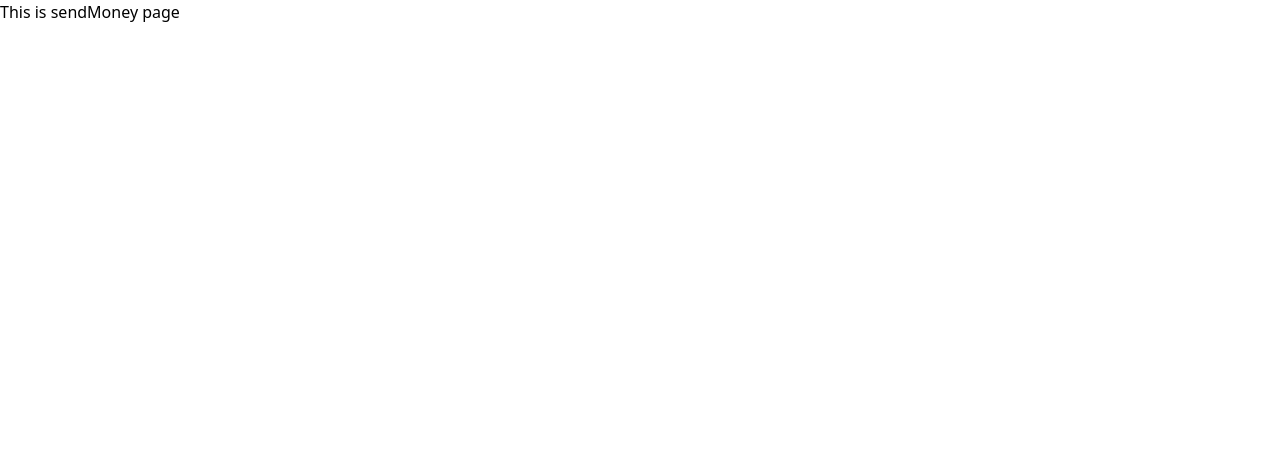
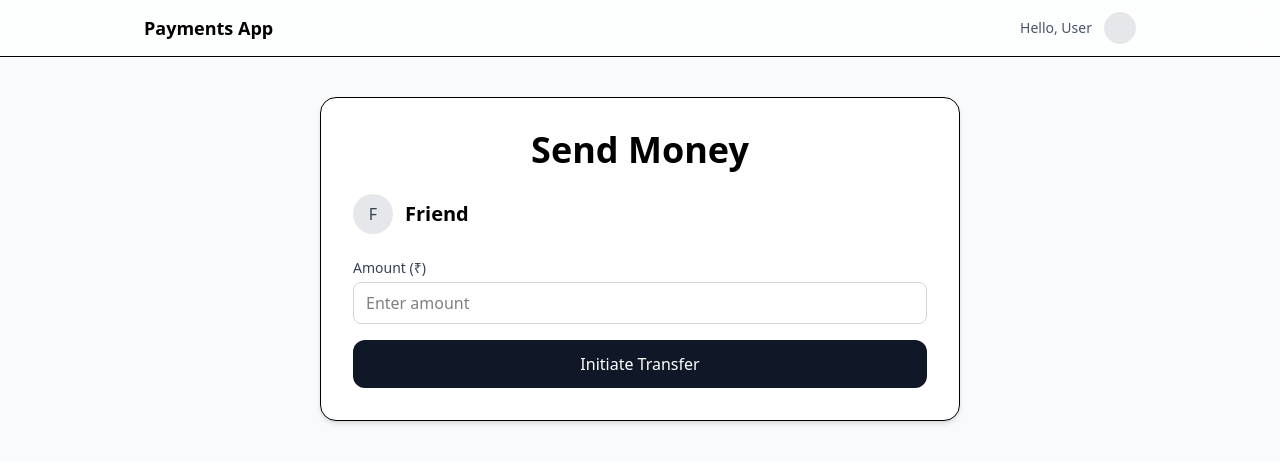
Before and after one commit to SrivastavaHarsit/PayApp, a React (Vite) app in the folder pay-app/frontend/: page /send in a window 1280 px wide. Shown: the top 464 px of the page. Built offline with nearby package versions, Linux system fonts and the light colour scheme; no server answers.

Commit message:
SendMoney Created and interceptors added

```diff
--- a/pay-app/frontend/src/lib/api.js
+++ b/pay-app/frontend/src/lib/api.js
@@ -1,3 +1,30 @@
-export default function api() {
-    return 1;
-}
+import axios from 'axios';
+
+const api = axios.create({
+  baseURL: import.meta.env.VITE_API_URL,   // e.g. http://localhost:3000/api/v1
+  timeout: 15000,
+});
+
+// Attach token to every request (if present)
+api.interceptors.request.use(
+  (config) => {
+    const token = localStorage.getItem('payapp_token');
+    if (token) config.headers.Authorization = `Bearer ${token}`;
+    return config;
+  },
+  (error) => Promise.reject(error)
+);
+
+// Handle 401s globally
+api.interceptors.response.use(
+  (res) => res,
+  (error) => {
+    if (error?.response?.status === 401) {
+      localStorage.removeItem('payapp_token');
+      window.location.href = '/signin';
+    }
+    return Promise.reject(error);
+  }
+);
+
+export default api;
--- a/pay-app/frontend/src/pages/SendMoney.jsx
+++ b/pay-app/frontend/src/pages/SendMoney.jsx
@@ -1,7 +1,76 @@
+import { useEffect, useState } from 'react';
+import { useLocation, useNavigate } from 'react-router-dom';
+import AppBar from '../components/AppBar';
+import Button from '../components/Button';
+import Input from '../components/Input';
+import Avatar from '../components/Avatar';
+import Heading from '../components/Heading';
+import api from '../lib/api';
+
+function useQuery() {
+    const { search} = useLocation();
+    return new URLSearchParams(search);
+}
+
+
 export default function SendMoney() {
+    const q = useQuery();
+    const to = q.get('to') || '';
+    const name = q.get('name') || 'Friend';
+    const initials = (name?.[0] ?? 'U').toUpperCase();
+
+    const[amount, setAmount] = useState('');
+    const[status, setStatus] = useState({ type: '', msg: ''});
+    const navigate = useNavigate();
+
+    useEffect(() => {
+        setStatus({ type: '', msg: ''});
+    }, [amount])
+
+
+    const submit = async (e) => {
+        e.preventDefault();
+        setStatus({ type: '', msg: ''});
+        const n = Number(amount);
+        if(!to || !n || n <= 0) {
+            setStatus({ type: 'error', msg: 'Please enter a valid amount'});
+            return;
+        }
+        try {
+            await api.post('/account/transfer', {toUsername: to, amount: n});
+            setStatus({ type: 'success', msg: 'Transfer successful!'});
+            setTimeout(() => navigate('/dashboard', { replace: true}), 1500);
+        } catch(err) {
+            setStatus({ type: 'error', msg: err ? err.message : 'Transfer failed'});
+        }
+    }
+
     return (
-        <>
-            <h1>This is sendMoney page</h1>
-        </>
-    )
+       <div className="min-h-full bg-gray-50">
+      <AppBar />
+      <main className="mx-auto max-w-2xl px-4 py-10">
+        <div className="rounded-2xl border bg-white p-8 shadow-md">
+          <Heading className="mb-6">Send Money</Heading>
+          <div className="mb-6 flex items-center gap-3">
+            <Avatar initials={initials} />
+            <div className="text-xl font-semibold">{name}</div>
+          </div>
+          <form className="space-y-4" onSubmit={submit}>
+            <Input
+              label="Amount (₹)"
+              placeholder="Enter amount"
+              value={amount}
+              onChange={(e) => setAmount(e.target.value)}
+            />
+            {status.msg && (
+              <div className={status.type === 'error' ? 'text-sm text-red-600' : 'text-sm text-green-600'}>
+                {status.msg}
+              </div>
+            )}
+            <Button>Initiate Transfer</Button>
+          </form>
+        </div>
+      </main>
+    </div>
+  );
 }
```
